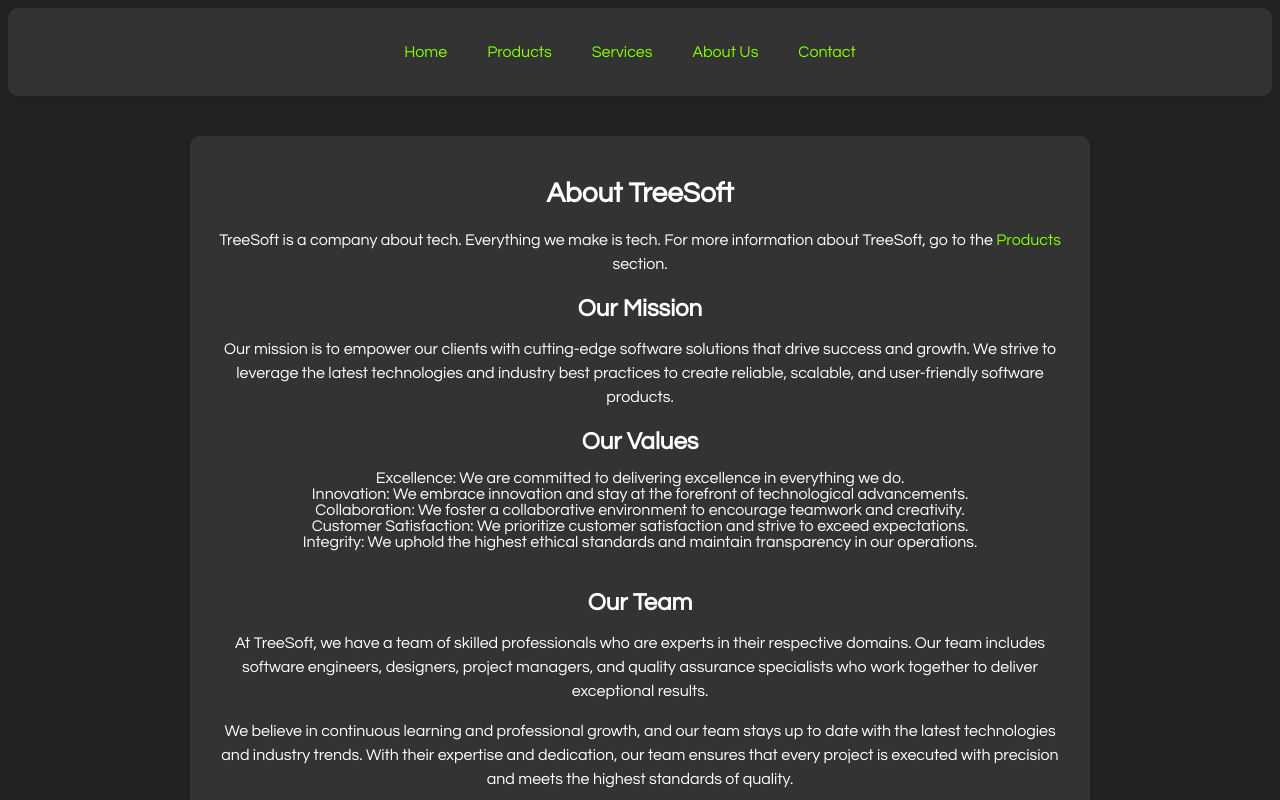
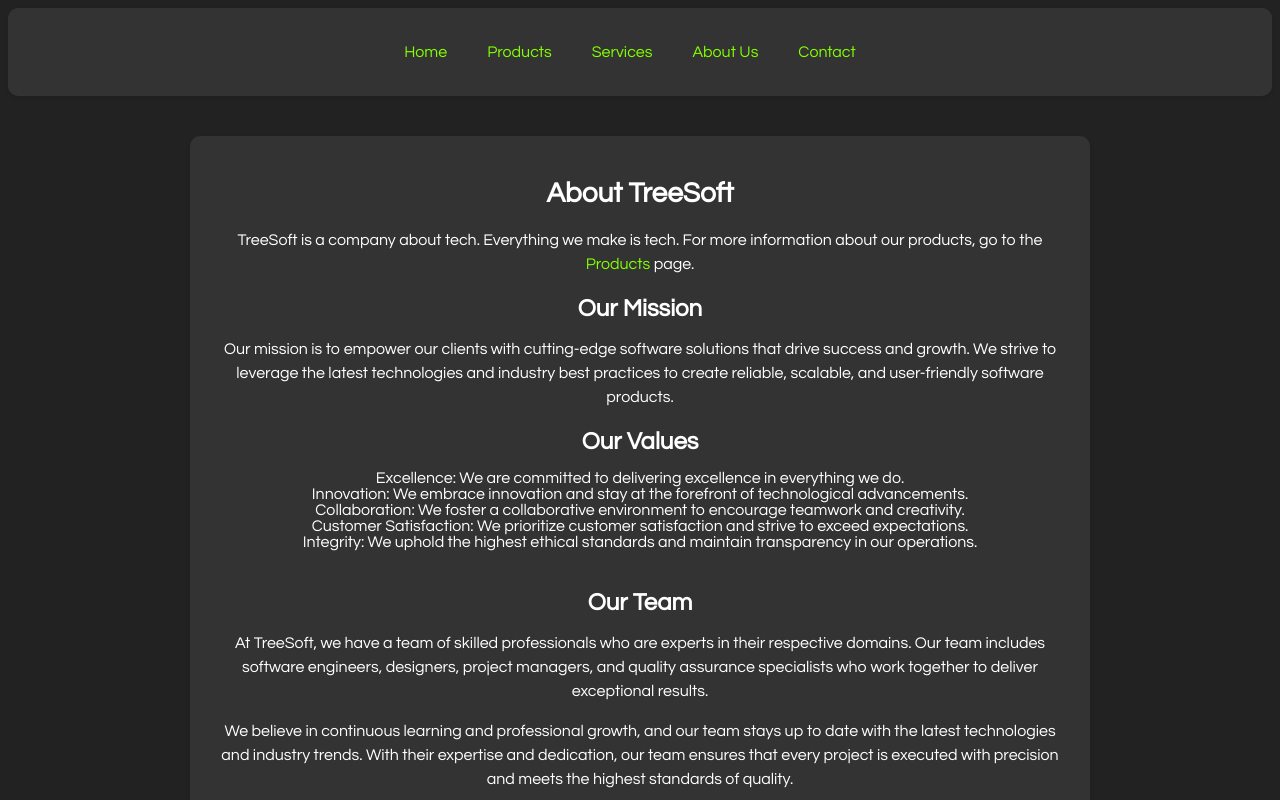
Before and after one commit to TreeSoftProjects/TreeSoftProjects.github.io, a plain HTML site: page about.html in a window 1280 px wide. Shown: the top 800 px of the page. Drawn offline with Linux system fonts and the light colour scheme.

Commit message:
fixed products button bug

```diff
--- a/about.html
+++ b/about.html
@@ -22,7 +22,8 @@
   <main>
     <section id="company-info">
       <h1>About TreeSoft</h1>
-      <p>TreeSoft is a company about tech. Everything we make is tech. For more information about TreeSoft, go to the <a href="#products">Products</a> section.</p>
+      <p>TreeSoft is a company about tech. Everything we make is tech. For more information about our products, go to the <a href="https://treesoftprojects.github.io/products.html" target="_blank">Products</a> page.</p>
+
 
       <h2>Our Mission</h2>
       <p>Our mission is to empower our clients with cutting-edge software solutions that drive success and growth. We strive to leverage the latest technologies and industry best practices to create reliable, scalable, and user-friendly software products.</p>
@@ -43,9 +44,6 @@
       <p>We believe in continuous learning and professional growth, and our team stays up to date with the latest technologies and industry trends. With their expertise and dedication, our team ensures that every project is executed with precision and meets the highest standards of quality.</p>
     </section>
 
-    <section id="products">
-
-    </section>
   </main>
 
   <footer>
```
